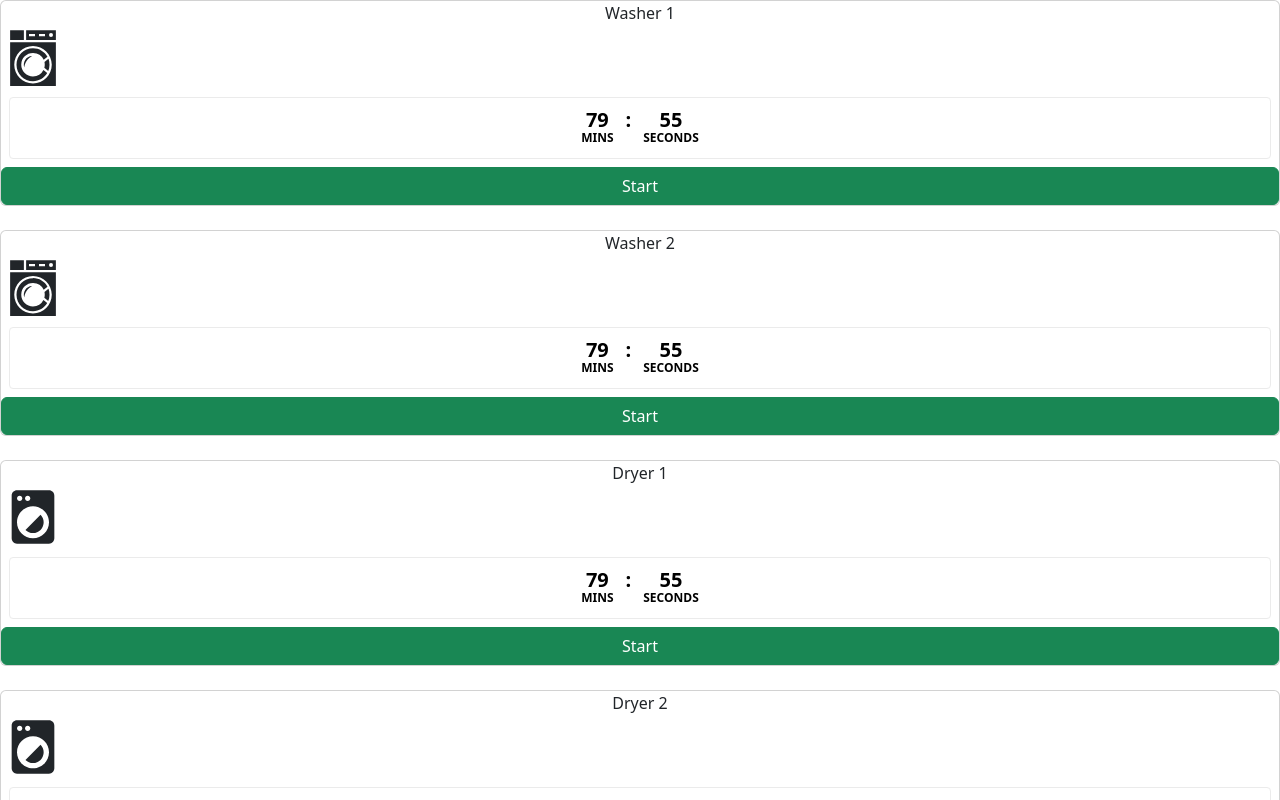
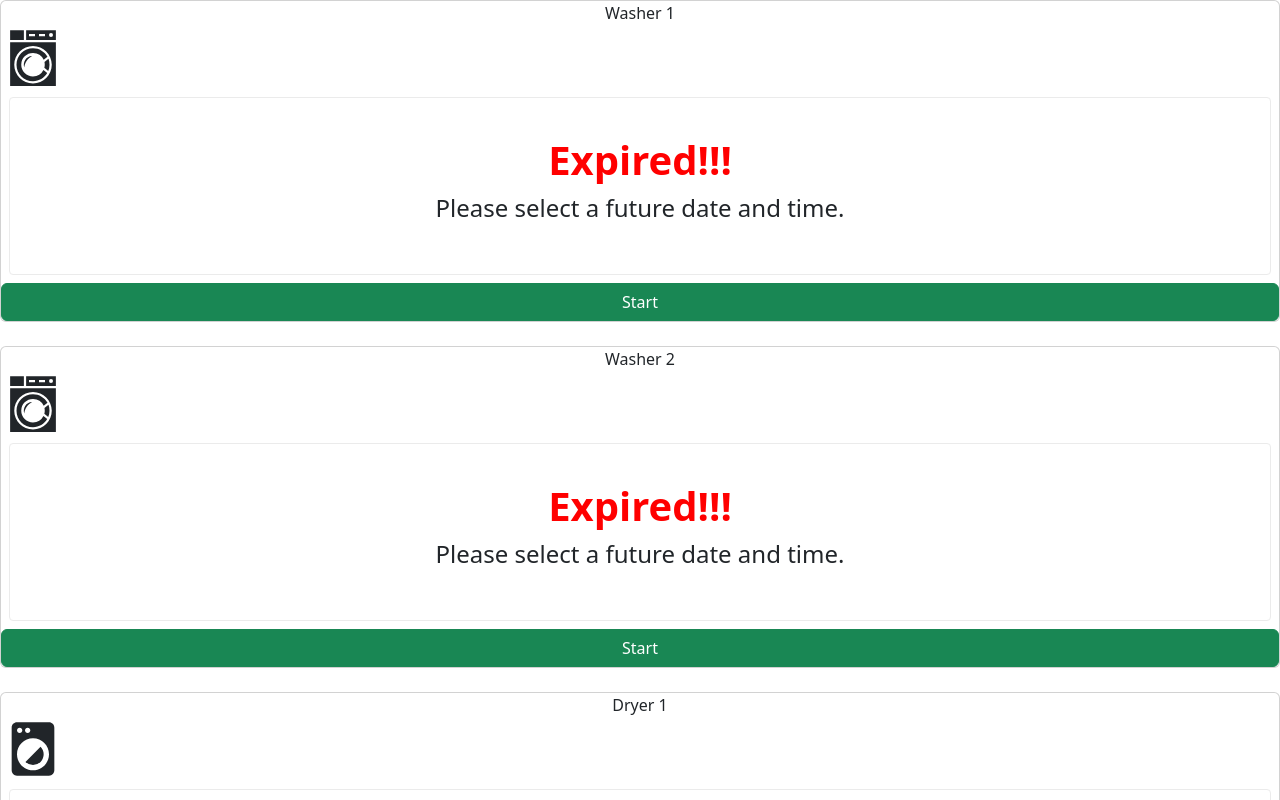
Before and after one commit to 397-f22/LaundryOnTime, a React (Create React App) app: page / in a window 1280 px wide. Shown: the top 800 px of the page. Built offline with nearby package versions, Linux system fonts and the light colour scheme.

Commit message:
Timer does not change until the start button is clicked on.

```diff
--- a/src/components/Machine.js
+++ b/src/components/Machine.js
@@ -7,27 +7,24 @@ import Button from 'react-bootstrap/Button';
 
 const Washer_IN_MS = 80 * 60 * 1000;
 const Dryer_IN_MS = 45 * 60 * 1000;
-const NOW_IN_MS = new Date().getTime();
-const dateTimeAfterThreeDays_Washer = NOW_IN_MS + Washer_IN_MS;
+let NOW_IN_MS = new Date().getTime();
+let dateTimeAfterThreeDays_Washer = NOW_IN_MS + Washer_IN_MS;
 //const dateTimeAfterThreeDays_Dryer = NOW_IN_MS + Dryer_IN_MS;
 
 
 
 const Machine = () => {
-    const [usage,setUsage]=useState(true);
+    const [usage,setUsage]=useState(false);
     const [start_time,setStart_time]=useState(dateTimeAfterThreeDays_Washer);
     const start_machine = () =>{
-        setUsage(false);
+        NOW_IN_MS = new Date().getTime();
+        setUsage(true);
+        setStart_time(NOW_IN_MS + Washer_IN_MS);
     };
     const end_machine = () => {
-        const Washer_IN_MS = 80 * 60 * 1000;
-        const Dryer_IN_MS = 45 * 60 * 1000;
-        const NOW_IN_MS = new Date().getTime();
-        //const dateTimeAfterThreeDays_Washer = NOW_IN_MS + Washer_IN_MS;
-        setUsage(true);
-        setStart_time(NOW_IN_MS + Washer_IN_MS)
-        console.log(NOW_IN_MS + Washer_IN_MS);
-        console.log("start_time",start_time)
+        NOW_IN_MS = new Date().getTime();
+        setUsage(false);
+        setStart_time(NOW_IN_MS + Washer_IN_MS);
     }
     return (
         <div>
@@ -36,9 +33,9 @@ const Machine = () => {
                 <br />
                 <GiWashingMachine size={64} />
                 <div>
-                    <CountdownTimer targetDate={start_time} />
+                    <CountdownTimer targetDate={start_time} inUsage={usage} />
                 </div>
-                { usage===true ? <Button variant="success" onClick={start_machine}>
+                { usage===false ? <Button variant="success" onClick={start_machine}>
                     Start
                 </Button> : <Button variant="danger" onClick={end_machine}>
                     Cancel
@@ -52,7 +49,7 @@ const Machine = () => {
                 <div>
                     <CountdownTimer targetDate={start_time} />
                 </div>
-                { usage===true ? <Button variant="success" onClick={start_machine}>
+                { usage===false ? <Button variant="success" onClick={start_machine}>
                     Start
                 </Button> : <Button variant="danger" onClick={end_machine}>
                     Cancel
@@ -66,7 +63,7 @@ const Machine = () => {
                 <div>
                     <CountdownTimer targetDate={start_time} />
                 </div>
-                { usage===true ? <Button variant="success" onClick={start_machine}>
+                { usage===false ? <Button variant="success" onClick={start_machine}>
                     Start
                 </Button> : <Button variant="danger" onClick={end_machine}>
                     Cancel
@@ -80,7 +77,7 @@ const Machine = () => {
                 <div>
                     <CountdownTimer targetDate={start_time} />
                 </div>
-                { usage===true ? <Button variant="success" onClick={start_machine}>
+                { usage===false ? <Button variant="success" onClick={start_machine}>
                     Start
                 </Button> : <Button variant="danger" onClick={end_machine}>
                     Cancel
--- a/src/components/Timer/CountdownTimer.jsx
+++ b/src/components/Timer/CountdownTimer.jsx
@@ -35,8 +35,8 @@ const ShowCounter = ({ minutes, seconds }) => {
     );
 };
 
-const CountdownTimer = ({ targetDate }) => {
-    const [minutes, seconds] = useCountdown(targetDate);
+const CountdownTimer = ({ targetDate, inUsage }) => {
+    const [minutes, seconds] = useCountdown(targetDate, inUsage);
 
     if (minutes + seconds <= 0) {
         return <ExpiredNotice />;
--- a/src/components/Timer/useCountdown.jsx
+++ b/src/components/Timer/useCountdown.jsx
@@ -1,6 +1,6 @@
 import { useEffect, useState } from 'react';
 
-const useCountdown = (targetDate) => {
+const useCountdown = (targetDate, inUsage) => {
     const countDownDate = new Date(targetDate).getTime();
 
     const [countDown, setCountDown] = useState(
@@ -8,12 +8,14 @@ const useCountdown = (targetDate) => {
     );
 
     useEffect(() => {
+        if (inUsage) {
         const interval = setInterval(() => {
             setCountDown(countDownDate - new Date().getTime());
         }, 1000);
 
         return () => clearInterval(interval);
-    }, [countDownDate]);
+    }
+    }, [countDownDate, inUsage]);
 
     return getReturnValues(countDown);
 };
```
